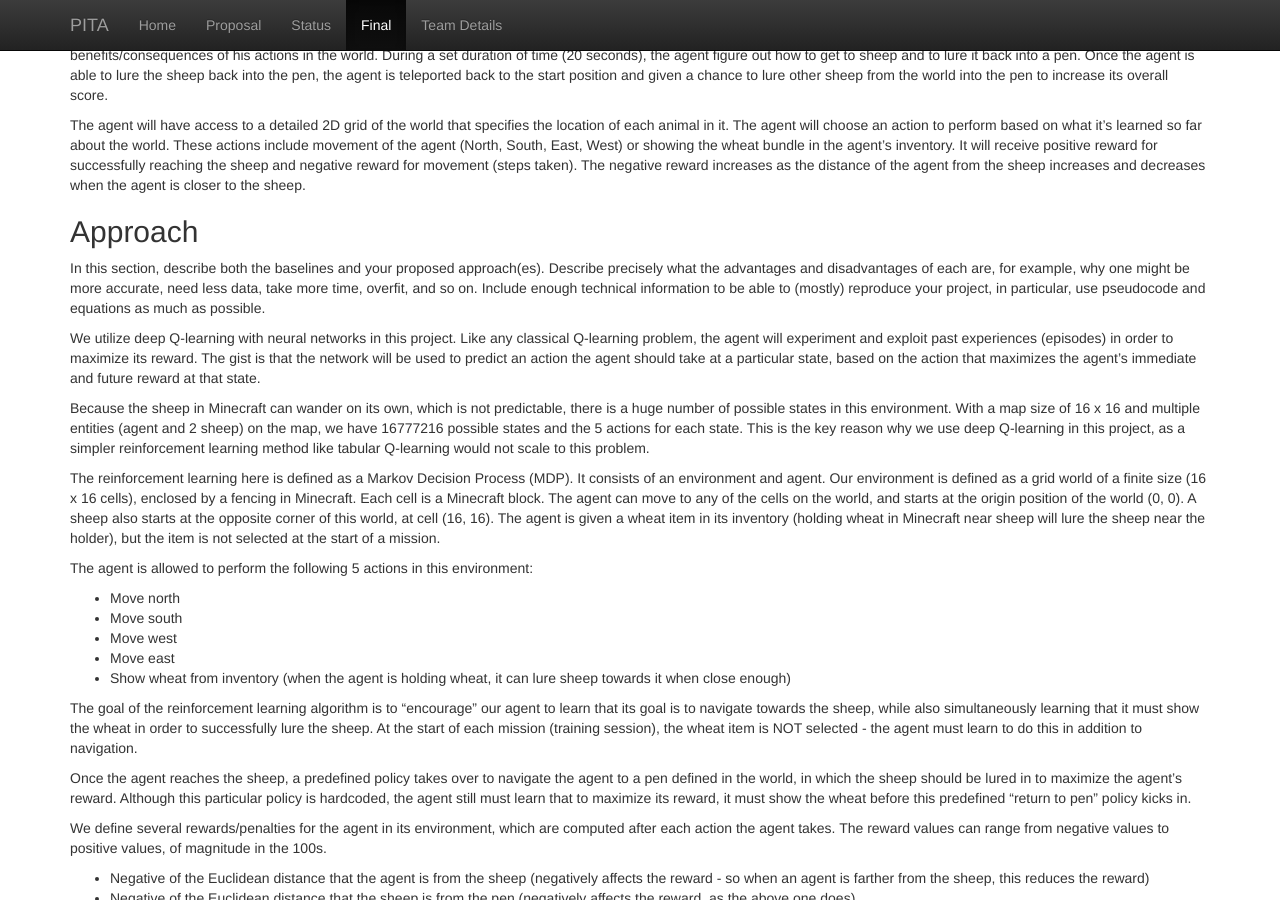
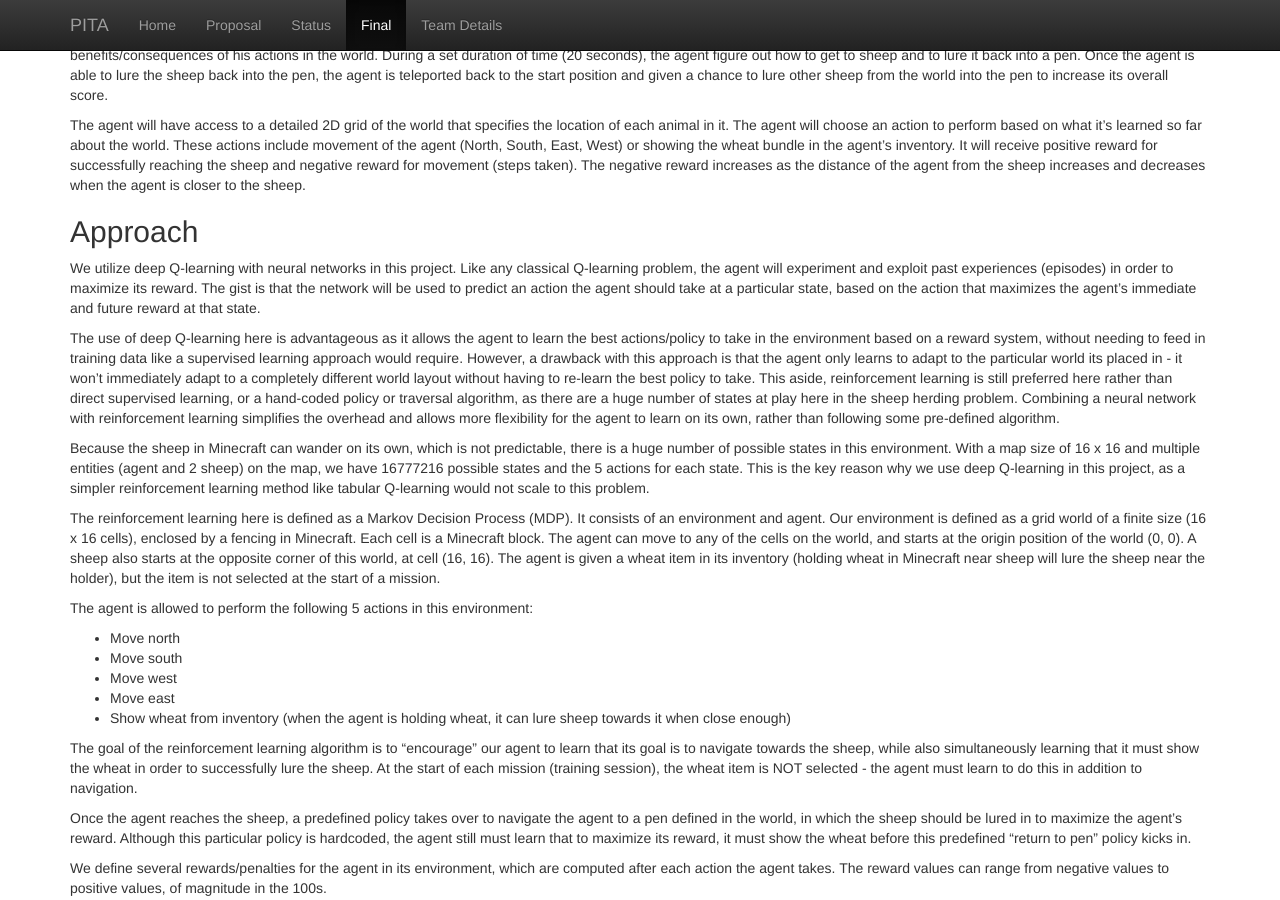
Before and after one commit to mrdanshih/pita, a Jekyll site: the page built from docs/final.md, in a window 1280 px wide and 900 px high, scrolled down 634 px. Built offline with Jekyll 4.4.1, drawn with Linux system fonts in a browser that asks for light colours; some of the changed text lies outside the part shown.

Commit message:
Added more discussion of other approaches

```diff
--- a/docs/final.md
+++ b/docs/final.md
@@ -17,9 +17,9 @@ The agent will have access to a detailed 2D grid of the world that specifies the
 
 ## Approach
 
-In this section, describe both the baselines and your proposed approach(es). Describe precisely what the advantages and disadvantages of each are, for example, why one might be more accurate, need less data, take more time, overfit, and so on. Include enough technical information to be able to (mostly) reproduce your project, in particular, use pseudocode and equations as much as possible.
+We utilize deep Q-learning with neural networks in this project. Like any classical Q-learning problem, the agent will experiment and exploit past experiences (episodes) in order to maximize its reward. The gist is that the network will be used to predict an action the agent should take at a particular state, based on the action that maximizes the agent’s immediate and future reward at that state.
 
-We utilize deep Q-learning with neural networks in this project. Like any classical Q-learning problem, the agent will experiment and exploit past experiences (episodes) in order to maximize its reward. The gist is that the network will be used to predict an action the agent should take at a particular state, based on the action that maximizes the agent’s immediate and future reward at that state.
+The use of deep Q-learning here is advantageous as it allows the agent to learn the best actions/policy to take in the environment based on a reward system, without needing to feed in training data like a supervised learning approach would require. However, a drawback with this approach is that the agent only learns to adapt to the particular world its placed in - it won’t immediately adapt to a completely different world layout without having to re-learn the best policy to take. This aside, reinforcement learning is still preferred here rather than direct supervised learning, or a hand-coded policy or traversal algorithm, as there are a huge number of states at play here in the sheep herding problem. Combining a neural network with reinforcement learning simplifies the overhead and allows more flexibility for the agent to learn on its own, rather than following some pre-defined algorithm.
 
 Because the sheep in Minecraft can wander on its own, which is not predictable, there is a huge number of possible states in this environment. With a map size of 16 x 16 and multiple entities (agent and 2 sheep) on the map, we have 16777216 possible states and the 5 actions for each state. This is the key reason why we use deep Q-learning in this project, as a simpler reinforcement learning method like tabular Q-learning would not scale to this problem.
 
@@ -115,4 +114,4 @@ Overall, we learned a lot about AI/ML algorithms, implementation, libraries, and
 - [Rat Maze Deep RL](https://www.samyzaf.com/ML/rl/qmaze.html)
 - [Deep Q Learning with Keras](https://keon.io/deep-q-learning/)
 - [Simple Reinforcement Learning with Tensorflow](https://medium.com/emergent-future/simple-reinforcement-learning-with-tensorflow-part-0-q-learning-with-tables-and-neural-networks-d195264329d0)
-- Python Malmo Tutorials
+- [Python Malmo Tutorials](https://github.com/Microsoft/malmo/tree/master/Malmo/samples/Python_examples)
```
Also changed, not shown: other parts of docs/final.md (+0 -1 lines).
